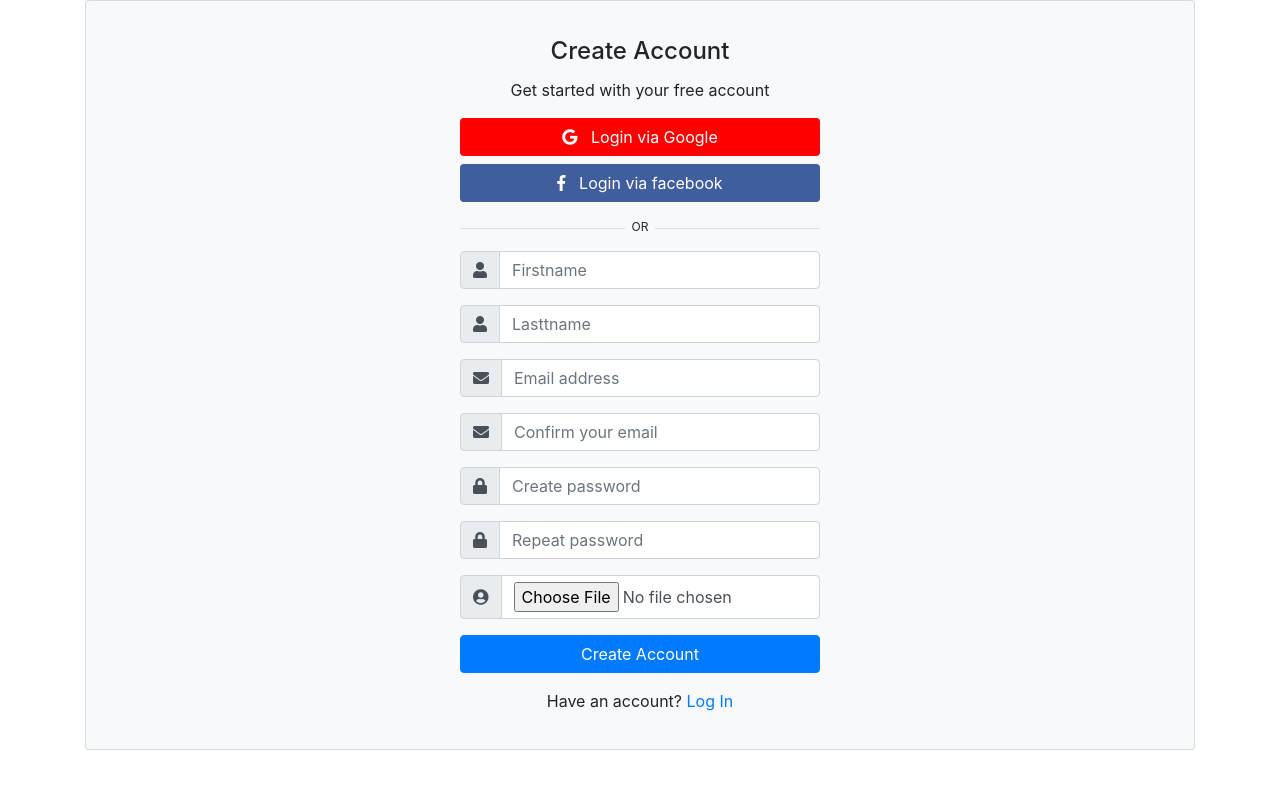
After one commit to EstherGratzer/Projet-Mikve-2019, a PHP site: page /View/signIn.php in a window 1280 px wide. The commit adds this page. Run offline with PHP 8.4, Linux system fonts and the light colour scheme; some libraries are stand-ins or nearby versions.

Commit message:
Ajout de la page d'inscritpion et css

```diff
--- /dev/null
+++ b/View/signIn.php
@@ -0,0 +1,84 @@
+<?php
+/**
+ * Created by PhpStorm.
+ * User: ESG
+ * Date: 13/01/2019
+ * Time: 13:38
+ */
+?>
+<head>
+    <link href="https://maxcdn.bootstrapcdn.com/bootstrap/4.0.0/css/bootstrap.min.css" rel="stylesheet" id="bootstrap-css">
+    <script src="https://maxcdn.bootstrapcdn.com/bootstrap/4.0.0/js/bootstrap.min.js"></script>
+    <script src="https://cdnjs.cloudflare.com/ajax/libs/jquery/3.2.1/jquery.min.js"></script>
+    <link rel="stylesheet" href="https://use.fontawesome.com/releases/v5.0.8/css/all.css">
+    <link rel="stylesheet" href="../public/css/signIn.css">
+    <title>Sign In Page</title>
+</head>
+
+
+<div class="container">
+
+    <div class="card bg-light">
+        <article class="card-body mx-auto" style="max-width: 400px;">
+            <h4 class="card-title mt-3 text-center">Create Account</h4>
+            <p class="text-center">Get started with your free account</p>
+            <p>
+                <a href="" class="btn btn-block btn-google"> <i class="fab fa-google"></i>   Login via Google</a>
+                <a href="" class="btn btn-block btn-facebook"> <i class="fab fa-facebook-f"></i>   Login via facebook</a>
+            </p>
+            <p class="divider-text">
+                <span class="bg-light">OR</span>
+            </p>
+            <form action="index.php?action=sign-up" method="post" enctype="multipart/form-data">
+                <div class="form-group input-group">
+                    <div class="input-group-prepend">
+                        <span class="input-group-text"> <i class="fa fa-user"></i> </span>
+                    </div>
+                    <input name="" class="form-control" placeholder="Firstname" type="text">
+                </div> <!-- form-group// -->
+                <div class="form-group input-group">
+                    <div class="input-group-prepend">
+                        <span class="input-group-text"> <i class="fa fa-user"></i> </span>
+                    </div>
+                    <input name="" class="form-control" placeholder="Lasttname" type="text">
+                </div> <!-- form-group// -->
+                <div class="form-group input-group">
+                    <div class="input-group-prepend">
+                        <span class="input-group-text"> <i class="fa fa-envelope"></i> </span>
+                    </div>
+                    <input name="" class="form-control" placeholder="Email address" type="email">
+                </div> <!-- form-group// -->
+                <div class="form-group input-group">
+                    <div class="input-group-prepend">
+                        <span class="input-group-text"> <i class="fa fa-envelope"></i> </span>
+                    </div>
+                    <input name="" class="form-control" placeholder="Confirm your email" type="email">
+                </div> <!-- form-group// -->
+                <div class="form-group input-group">
+                    <div class="input-group-prepend">
+                        <span class="input-group-text"> <i class="fa fa-lock"></i> </span>
+                    </div>
+                    <input class="form-control" placeholder="Create password" type="password">
+                </div> <!-- form-group// -->
+                <div class="form-group input-group">
+                    <div class="input-group-prepend">
+                        <span class="input-group-text"> <i class="fa fa-lock"></i> </span>
+                    </div>
+                    <input class="form-control" placeholder="Repeat password" type="password">
+                </div> <!-- form-group// -->
+                <div class="form-group input-group">
+                    <div class="input-group-prepend">
+                        <span class="input-group-text"> <i class="fas fa-user-circle"></i> </span>
+                    </div>
+                    <input class="form-control" name="profil_pic" type="file">
+                </div> <!-- form-group// -->
+                <div class="form-group">
+                    <button type="submit" class="btn btn-primary btn-block"> Create Account  </button>
+                </div> <!-- form-group// -->
+                <p class="text-center">Have an account? <a href="">Log In</a> </p>
+            </form>
+        </article>
+    </div> <!-- card.// -->
+
+</div>
+<!--container end.//-->
--- /dev/null
+++ b/public/css/signIn.css
@@ -0,0 +1,30 @@
+.divider-text {
+    position: relative;
+    text-align: center;
+    margin-top: 15px;
+    margin-bottom: 15px;
+}
+.divider-text span {
+    padding: 7px;
+    font-size: 12px;
+    position: relative;
+    z-index: 2;
+}
+.divider-text:after {
+    content: "";
+    position: absolute;
+    width: 100%;
+    border-bottom: 1px solid #ddd;
+    top: 55%;
+    left: 0;
+    z-index: 1;
+}
+
+.btn-facebook {
+    background-color: #405D9D;
+    color: #fff;
+}
+.btn-google {
+    background-color: #FF0000;
+    color: #fff;
+}
```
Also changed, not shown: Model/Manager.php (+3 -5 lines), Model/Users.php (added, +17 -0 lines), index.php (+14 -0 lines).
